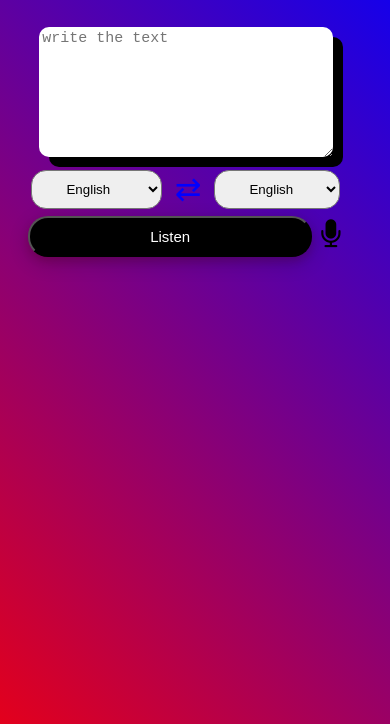
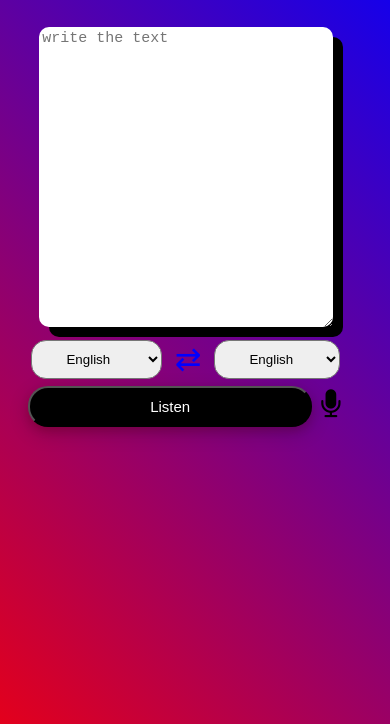
Before and after one commit to Venkyvtu/speech-converter, a website: page public/index.html in a window 390 px wide. Shown: the part 120-844 px from the top of the page. Drawn offline with nearby package versions, Linux system fonts and the light colour scheme.

Commit message:
Update index.html

```diff
--- a/public/index.html
+++ b/public/index.html
@@ -205,7 +205,7 @@
                 }
                 textarea{
                 width: 95%;
-                height: 130px;
+                height: 300px;
                 font-size: 15px;
                 border: 0px;
                 border-radius: 10px;
```
